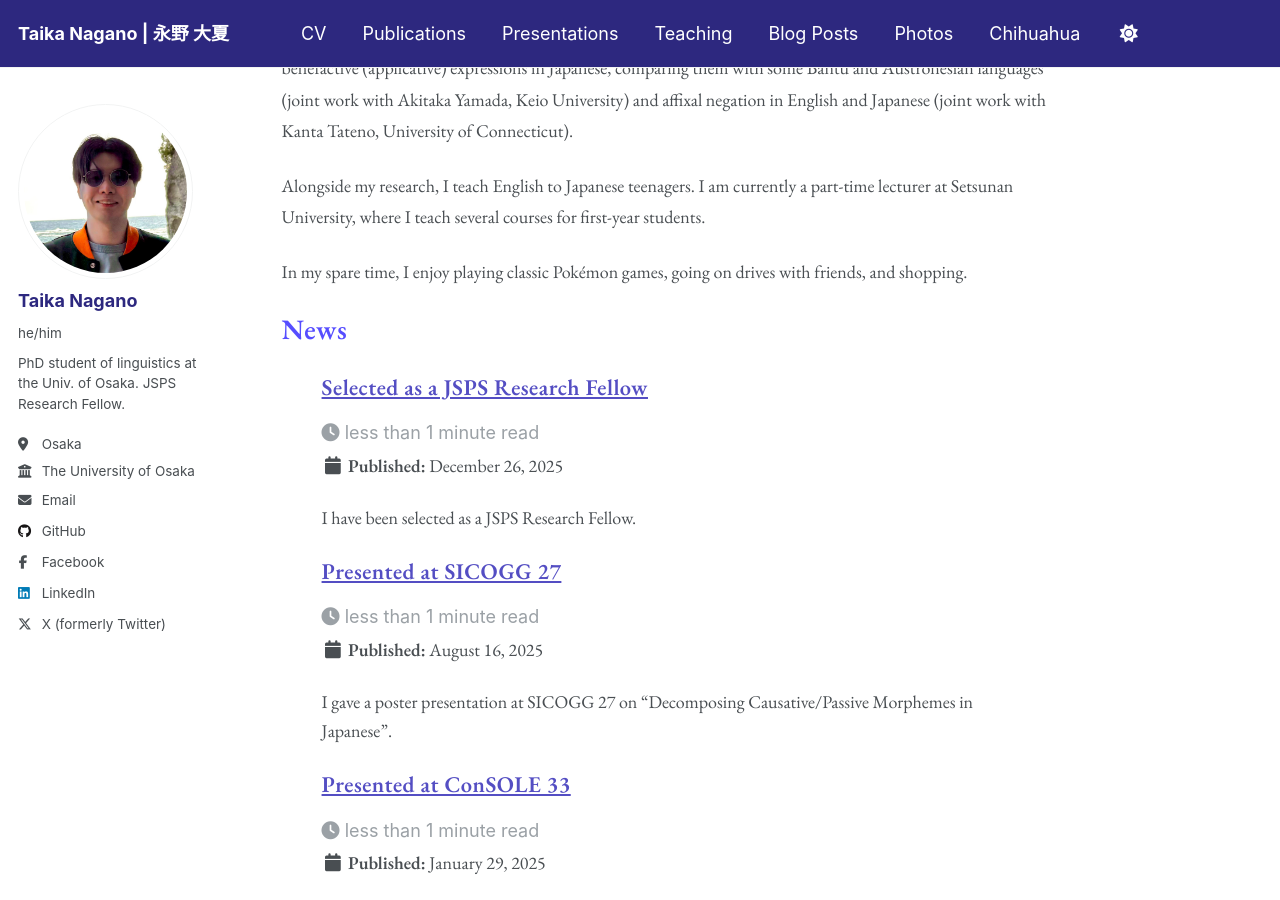
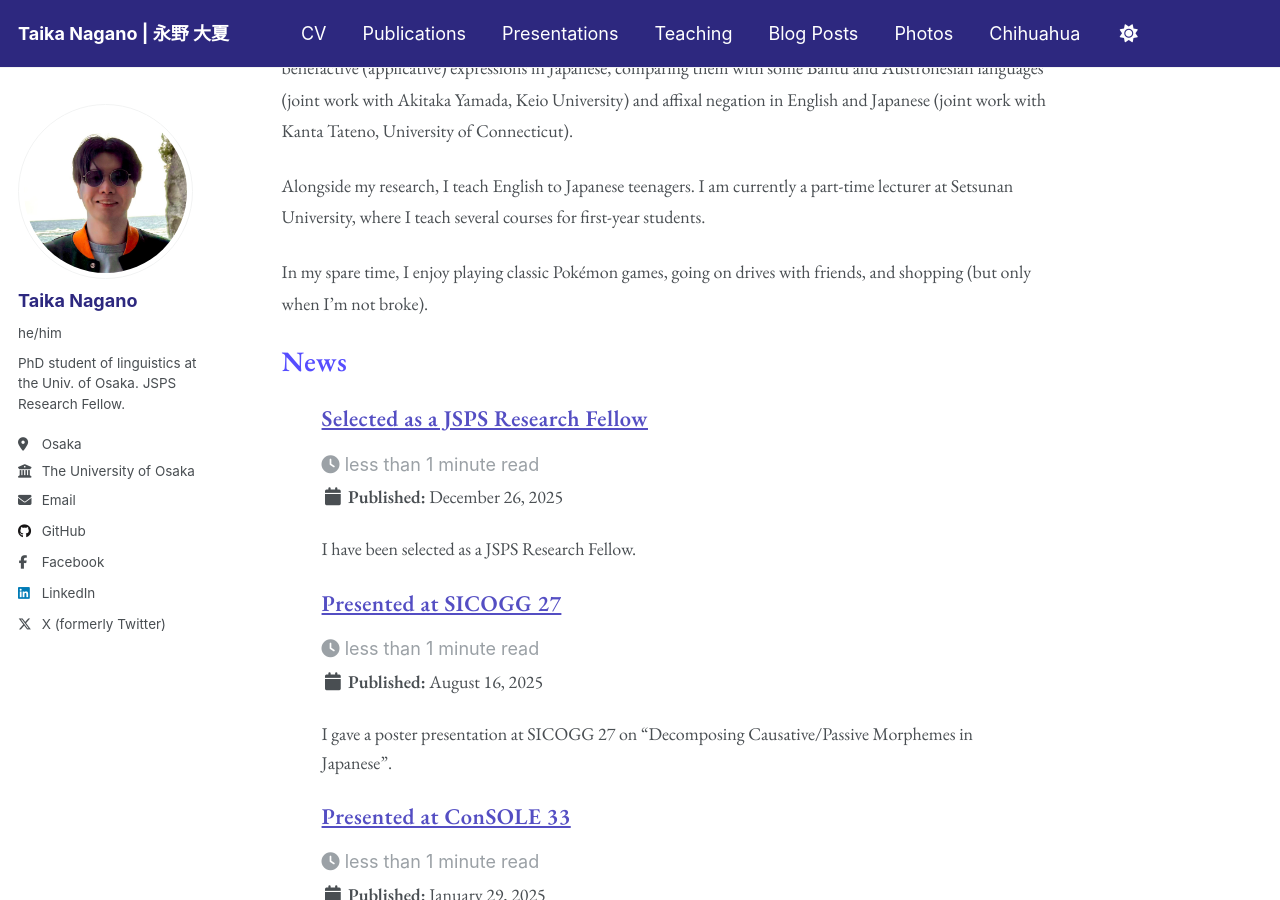
Before and after one commit to TaikaNagano/taikanagano.github.io, a Jekyll site: the page built from _pages/about.md, in a window 1280 px wide and 900 px high, scrolled down 432 px. Built offline with Jekyll 4.4.1, drawn with Linux system fonts in a browser that asks for light colours.

Commit message:
Update about.md

```diff
--- a/_pages/about.md
+++ b/_pages/about.md
@@ -21,7 +21,7 @@ I am interested in how cross-linguistic variation in allomorphy interacts with o
 
 Alongside my research, I teach English to Japanese teenagers. I am currently a part-time lecturer at Setsunan University, where I teach several courses for first-year students.
 
-In my spare time, I enjoy playing classic Pokémon games, going on drives with friends, and shopping.
+In my spare time, I enjoy playing classic Pokémon games, going on drives with friends, and shopping (but only when I’m not broke).
 
 News
 ======
```
